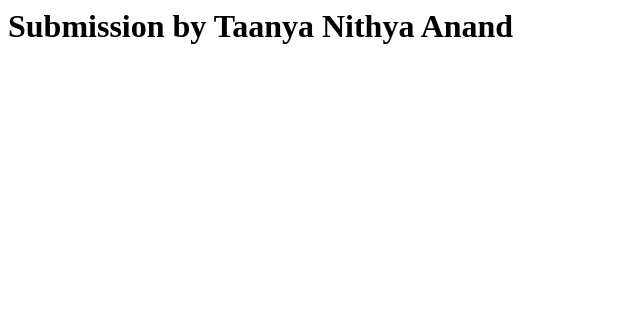
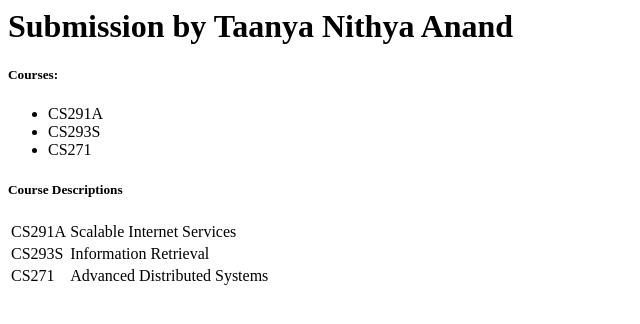
Before and after one commit to taanya1996/CS291A-Project0, a plain HTML site: page index.html in a window 1280 px wide. Shown: the whole page, without its empty margins (0-640 px from the left). Drawn offline with Linux system fonts and the light colour scheme.

Commit message:
Adding UL and Table

```diff
--- a/index.html
+++ b/index.html
@@ -4,5 +4,28 @@
 </head>
 <body>
   <h1> Submission by Taanya Nithya Anand </h1>
+  <p>
+    <h5>Courses: </h5>
+    <ul>
+      <li> CS291A </li>
+      <li> CS293S </li>
+      <li> CS271  </li>
+    </ul>
+    <h5> Course Descriptions </h5>
+    <table>
+      <tr>
+        <td> CS291A</td>
+        <td> Scalable Internet Services</td>
+      </tr>
+      <tr>
+        <td> CS293S </td>
+        <td> Information Retrieval </td>
+      </tr>
+      <tr>
+        <td> CS271 </td>
+        <td> Advanced Distributed Systems </td>
+      </tr>
+    </table>
+  </p>
 </body>
 </html>
```
